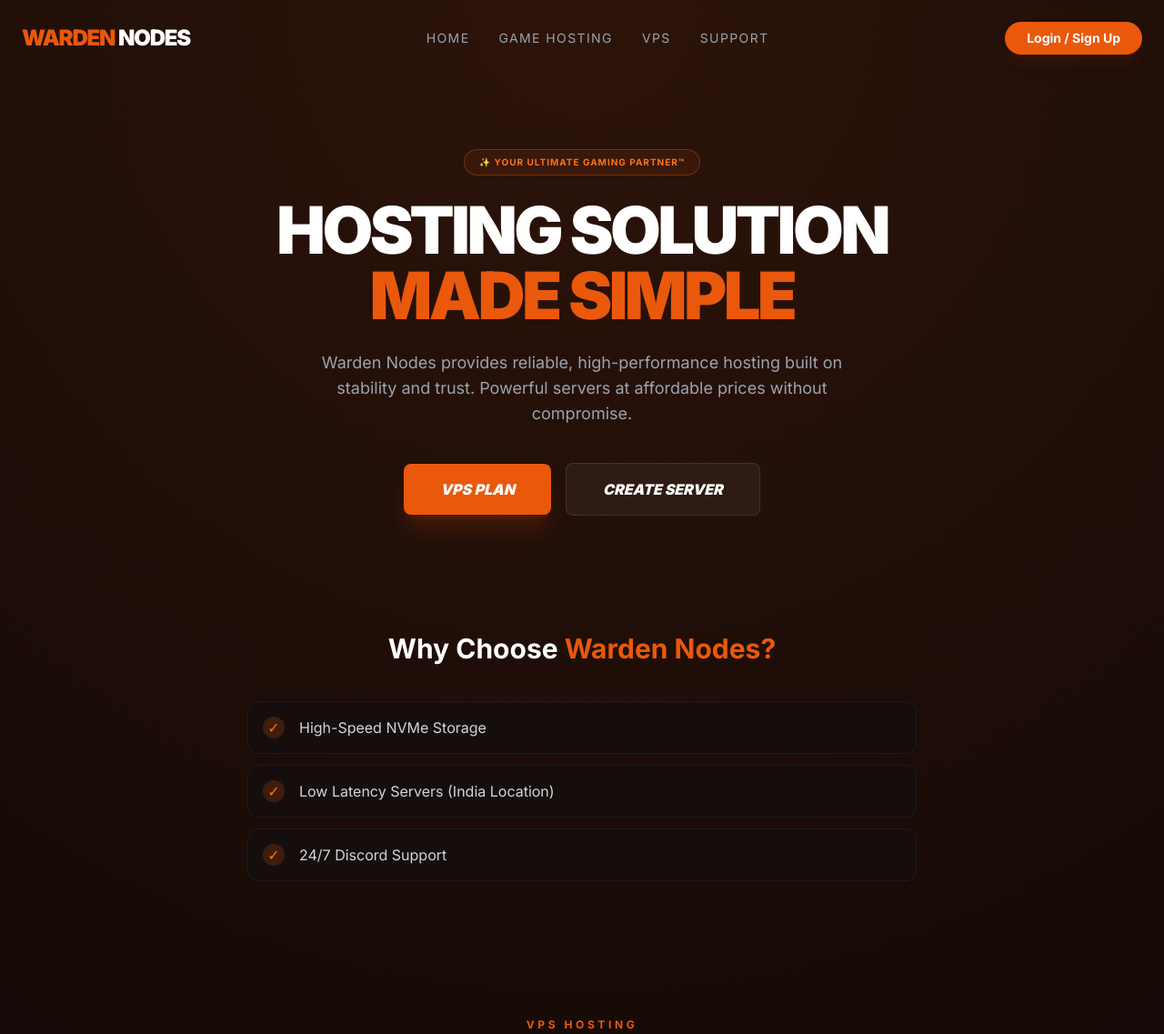
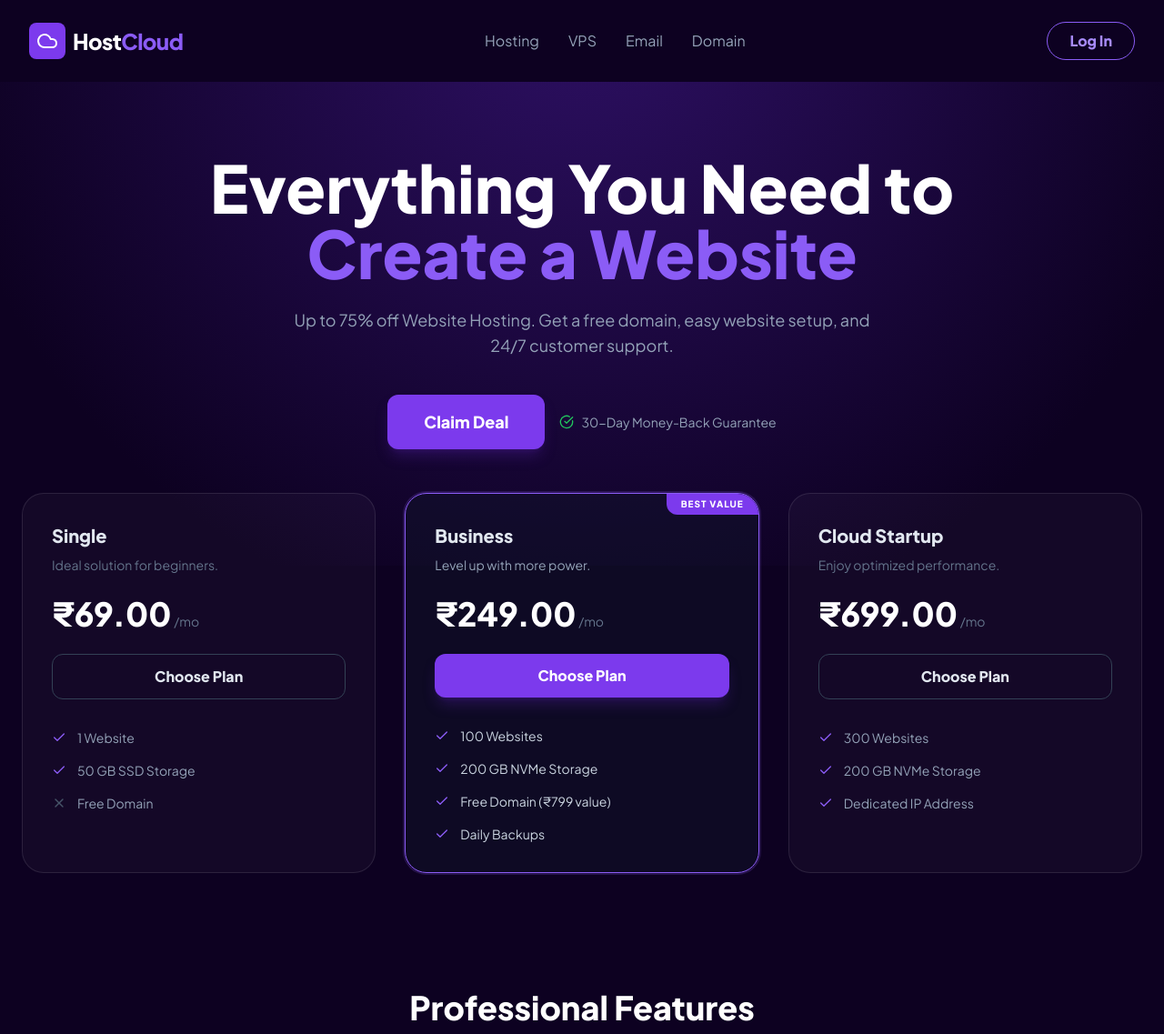
Before and after one commit to craftgang895-source/Me-web, a plain HTML site: page index.html in a window 1280 px wide. Shown: the top 1137 px of the page at 91% size. Drawn offline with nearby package versions, Linux system fonts and the light colour scheme.

Commit message:
Revamp index.html for HostCloud branding
Updated the website title, styles, and navigation structure. Changed branding from 'Warden Nodes' to 'HostCloud' and modified various sections for improved layout and content.

```diff
--- a/index.html
+++ b/index.html
@@ -3,110 +3,153 @@
 <head>
     <meta charset="UTF-8">
     <meta name="viewport" content="width=device-width, initial-scale=1.0">
-    <title>Warden Nodes | Premium Hosting</title>
+    <title>HostCloud | Premium Web Hosting</title>
     <script src="https://cdn.tailwindcss.com"></script>
-    <link href="https://fonts.googleapis.com/css2?family=Inter:wght@400;700;900&display=swap" rel="stylesheet">
+    <script src="https://unpkg.com/lucide@latest"></script>
+    <link href="https://fonts.googleapis.com/css2?family=Plus+Jakarta+Sans:wght@400;600;800&display=swap" rel="stylesheet">
     <style>
-        body {
-            font-family: 'Inter', sans-serif;
-            background-color: #0a0505;
-            background-image: radial-gradient(circle at top, #2d140a 0%, #0a0505 100%);
+        body { font-family: 'Plus Jakarta Sans', sans-serif; background-color: #0d0121; }
+        .hero-gradient {
+            background: radial-gradient(circle at 50% -20%, #2e1065 0%, #0d0121 80%);
         }
-        .glass-card {
-            background: rgba(21, 15, 15, 0.8);
-            border: 1px solid rgba(255, 255, 255, 0.05);
-            backdrop-filter: blur(10px);
+        .host-card {
+            background: rgba(255, 255, 255, 0.03);
+            border: 1px solid rgba(255, 255, 255, 0.1);
+            transition: all 0.3s ease;
+        }
+        .host-card:hover {
+            border-color: #8b5cf6;
+            transform: translateY(-5px);
+            background: rgba(255, 255, 255, 0.05);
         }
     </style>
 </head>
-<body class="text-white selection:bg-orange-600">
+<body class="text-slate-200">
 
-    <nav class="max-w-7xl mx-auto flex justify-between items-center p-6">
-        <div class="text-2xl font-black tracking-tighter text-orange-600">WARDEN <span class="text-white">NODES</span></div>
-        <div class="hidden md:flex gap-8 text-sm font-medium text-gray-400 uppercase tracking-widest">
-            <a href="#" class="hover:text-white">Home</a>
-            <a href="#" class="hover:text-white">Game Hosting</a>
-            <a href="#" class="hover:text-white">VPS</a>
-            <a href="#" class="hover:text-white">Support</a>
+    <nav class="flex justify-between items-center px-8 py-6 max-w-7xl mx-auto">
+        <div class="flex items-center gap-2">
+            <div class="bg-violet-600 p-2 rounded-lg">
+                <i data-lucide="cloud" class="text-white w-6 h-6"></i>
+            </div>
+            <span class="text-2xl font-extrabold tracking-tight text-white">Host<span class="text-violet-500">Cloud</span></span>
         </div>
-        <button class="bg-orange-600 hover:bg-orange-700 px-6 py-2 rounded-full text-sm font-bold transition-all shadow-lg shadow-orange-900/20">
-            Login / Sign Up
+        <div class="hidden md:flex gap-8 font-medium text-slate-400">
+            <a href="#" class="hover:text-violet-400 transition">Hosting</a>
+            <a href="#" class="hover:text-violet-400 transition">VPS</a>
+            <a href="#" class="hover:text-violet-400 transition">Email</a>
+            <a href="#" class="hover:text-violet-400 transition">Domain</a>
+        </div>
+        <button class="border border-violet-500 text-violet-400 px-6 py-2 rounded-full font-bold hover:bg-violet-600 hover:text-white transition">
+            Log In
         </button>
     </nav>
 
-    <section class="text-center pt-20 pb-16 px-4">
-        <span class="bg-orange-900/20 border border-orange-500/30 text-orange-500 text-[10px] px-4 py-1.5 rounded-full uppercase font-bold tracking-widest mb-6 inline-block">
-            ✨ Your Ultimate Gaming Partner™
-        </span>
-        <h1 class="text-5xl md:text-7xl font-black mb-6 uppercase leading-none tracking-tighter">
-            HOSTING SOLUTION <br> <span class="text-orange-600">MADE SIMPLE</span>
-        </h1>
-        <p class="max-w-xl mx-auto text-gray-400 text-base md:text-lg mb-10 leading-relaxed">
-            Warden Nodes provides reliable, high-performance hosting built on stability and trust.
-            Powerful servers at affordable prices without compromise.
-        </p>
-        <div class="flex flex-col sm:flex-row gap-4 justify-center items-center">
-            <button class="bg-orange-600 w-full sm:w-auto px-10 py-4 rounded-lg font-black hover:scale-105 transition-transform shadow-xl shadow-orange-900/40 uppercase italic">VPS PLAN</button>
-            <button class="bg-white/5 border border-white/10 w-full sm:w-auto px-10 py-4 rounded-lg font-black hover:bg-white/10 transition-colors uppercase italic">CREATE SERVER</button>
-        </div>
-    </section>
-
-    <section class="max-w-3xl mx-auto py-16 px-4">
-        <h2 class="text-3xl font-bold text-center mb-10">Why Choose <span class="text-orange-600 text-shadow-glow">Warden Nodes?</span></h2>
-        <div class="space-y-3">
-            <div class="glass-card p-4 rounded-xl flex items-center gap-4 hover:border-orange-600/40 transition-all cursor-default group">
-                <div class="w-6 h-6 rounded-full bg-orange-600/20 flex items-center justify-center text-orange-500 group-hover:bg-orange-600 group-hover:text-white transition-all">✓</div>
-                <span class="font-medium text-gray-300">High-Speed NVMe Storage</span>
-            </div>
-            <div class="glass-card p-4 rounded-xl flex items-center gap-4 hover:border-orange-600/40 transition-all cursor-default group">
-                <div class="w-6 h-6 rounded-full bg-orange-600/20 flex items-center justify-center text-orange-500 group-hover:bg-orange-600 group-hover:text-white transition-all">✓</div>
-                <span class="font-medium text-gray-300">Low Latency Servers (India Location)</span>
-            </div>
-            <div class="glass-card p-4 rounded-xl flex items-center gap-4 hover:border-orange-600/40 transition-all cursor-default group">
-                <div class="w-6 h-6 rounded-full bg-orange-600/20 flex items-center justify-center text-orange-500 group-hover:bg-orange-600 group-hover:text-white transition-all">✓</div>
-                <span class="font-medium text-gray-300">24/7 Discord Support</span>
+    <section class="hero-gradient pt-20 pb-32 px-4 text-center">
+        <div class="max-w-4xl mx-auto">
+            <h1 class="text-5xl md:text-7xl font-extrabold text-white mb-6 leading-tight">
+                Everything You Need to <br> <span class="text-violet-500">Create a Website</span>
+            </h1>
+            <p class="text-lg text-slate-400 mb-10 max-w-2xl mx-auto">
+                Up to 75% off Website Hosting. Get a free domain, easy website setup, and 24/7 customer support.
+            </p>
+            <div class="flex flex-col md:flex-row justify-center items-center gap-4">
+                <button class="bg-violet-600 hover:bg-violet-700 text-white text-lg font-bold px-10 py-4 rounded-xl shadow-lg shadow-violet-900/40 transition-all w-full md:w-auto">
+                    Claim Deal
+                </button>
+                <div class="flex items-center gap-2 text-sm text-slate-400">
+                    <i data-lucide="check-circle" class="w-4 h-4 text-green-500"></i>
+                    30-Day Money-Back Guarantee
+                </div>
             </div>
         </div>
     </section>
 
-    <section class="max-w-6xl mx-auto py-20 px-4">
-        <div class="text-center mb-16">
-            <span class="text-orange-600 font-bold uppercase tracking-[0.3em] text-xs">VPS Hosting</span>
-            <h2 class="text-4xl font-black mt-2 uppercase italic tracking-tighter">VPS <span class="text-orange-600">HOSTING PLANS</span></h2>
-        </div>
+    <section class="max-w-7xl mx-auto px-6 -mt-20">
+        <div class="grid md:grid-cols-3 gap-8">
 
-        <div class="grid md:grid-cols-3 gap-6">
-            <div class="glass-card p-8 rounded-2xl text-center border-t-2 border-t-blue-500/50">
-                <div class="text-4xl mb-4 font-black italic text-blue-500">intel</div>
-                <h3 class="text-xl font-bold mb-3 uppercase tracking-tight">Intel Platinum</h3>
-                <p class="text-sm text-gray-500 mb-8 leading-relaxed">High-performance & stable VPS powered by Intel Platinum processors.</p>
-                <button class="text-orange-500 font-bold text-sm uppercase tracking-widest hover:text-orange-400 transition">Click to view plans</button>
+            <div class="host-card p-8 rounded-3xl">
+                <h3 class="text-xl font-bold mb-2">Single</h3>
+                <p class="text-slate-500 text-sm mb-6">Ideal solution for beginners.</p>
+                <div class="mb-6">
+                    <span class="text-4xl font-black text-white">₹69.00</span>
+                    <span class="text-slate-500 text-sm">/mo</span>
+                </div>
+                <button class="w-full py-3 rounded-xl border border-slate-700 font-bold hover:bg-slate-800 transition mb-8">Choose Plan</button>
+                <ul class="space-y-4 text-sm text-slate-400">
+                    <li class="flex items-center gap-3"><i data-lucide="check" class="w-4 h-4 text-violet-500"></i> 1 Website</li>
+                    <li class="flex items-center gap-3"><i data-lucide="check" class="w-4 h-4 text-violet-500"></i> 50 GB SSD Storage</li>
+                    <li class="flex items-center gap-3"><i data-lucide="x" class="w-4 h-4 text-slate-600"></i> Free Domain</li>
+                </ul>
             </div>
 
-            <div class="glass-card p-8 rounded-2xl text-center border-2 border-orange-600/50 transform md:scale-110 shadow-2xl shadow-orange-900/20 relative z-10 bg-[#1a0d0a]">
-                <div class="text-4xl mb-4 font-black italic text-red-600">AMD EPYC</div>
-                <h3 class="text-xl font-bold mb-3 uppercase tracking-tight">Enterprise EPYC</h3>
-                <p class="text-sm text-gray-400 mb-8 leading-relaxed">Enterprise-grade AMD EPYC for ultimate VPS server performance.</p>
-                <button class="bg-orange-600 text-white w-full py-3 rounded-lg font-bold text-sm uppercase tracking-widest hover:bg-orange-700 transition">Select Plan</button>
+            <div class="host-card p-8 rounded-3xl border-violet-500 ring-2 ring-violet-500/20 relative overflow-hidden bg-slate-900/40">
+                <div class="absolute top-0 right-0 bg-violet-600 text-[10px] font-black px-4 py-1 uppercase rounded-bl-xl tracking-widest text-white">Best Value</div>
+                <h3 class="text-xl font-bold mb-2">Business</h3>
+                <p class="text-slate-400 text-sm mb-6">Level up with more power.</p>
+                <div class="mb-6">
+                    <span class="text-4xl font-black text-white">₹249.00</span>
+                    <span class="text-slate-500 text-sm">/mo</span>
+                </div>
+                <button class="w-full py-3 rounded-xl bg-violet-600 text-white font-bold hover:bg-violet-700 transition mb-8 shadow-lg shadow-violet-900/40">Choose Plan</button>
+                <ul class="space-y-4 text-sm text-slate-300">
+                    <li class="flex items-center gap-3"><i data-lucide="check" class="w-4 h-4 text-violet-500"></i> 100 Websites</li>
+                    <li class="flex items-center gap-3"><i data-lucide="check" class="w-4 h-4 text-violet-500"></i> 200 GB NVMe Storage</li>
+                    <li class="flex items-center gap-3"><i data-lucide="check" class="w-4 h-4 text-violet-500"></i> Free Domain (₹799 value)</li>
+                    <li class="flex items-center gap-3"><i data-lucide="check" class="w-4 h-4 text-violet-500"></i> Daily Backups</li>
+                </ul>
             </div>
 
-            <div class="glass-card p-8 rounded-2xl text-center opacity-50 relative overflow-hidden border-t-2 border-t-orange-500/30">
-                <div class="text-4xl mb-4 font-black italic text-orange-500">RYZEN 9</div>
-                <h3 class="text-xl font-bold mb-3 uppercase tracking-tight">AMD Ryzen 9</h3>
-                <p class="text-sm text-gray-500 mb-8 leading-relaxed">Ultra-fast single-core performance — coming soon.</p>
-                <span class="absolute top-4 right-4 bg-orange-600 text-[8px] font-black px-2 py-1 rounded uppercase">Coming Soon</span>
+            <div class="host-card p-8 rounded-3xl">
+                <h3 class="text-xl font-bold mb-2">Cloud Startup</h3>
+                <p class="text-slate-500 text-sm mb-6">Enjoy optimized performance.</p>
+                <div class="mb-6">
+                    <span class="text-4xl font-black text-white">₹699.00</span>
+                    <span class="text-slate-500 text-sm">/mo</span>
+                </div>
+                <button class="w-full py-3 rounded-xl border border-slate-700 font-bold hover:bg-slate-800 transition mb-8">Choose Plan</button>
+                <ul class="space-y-4 text-sm text-slate-400">
+                    <li class="flex items-center gap-3"><i data-lucide="check" class="w-4 h-4 text-violet-500"></i> 300 Websites</li>
+                    <li class="flex items-center gap-3"><i data-lucide="check" class="w-4 h-4 text-violet-500"></i> 200 GB NVMe Storage</li>
+                    <li class="flex items-center gap-3"><i data-lucide="check" class="w-4 h-4 text-violet-500"></i> Dedicated IP Address</li>
+                </ul>
+            </div>
+
+        </div>
+    </section>
+
+    <section class="max-w-7xl mx-auto px-6 py-32">
+        <h2 class="text-4xl font-extrabold text-center mb-16 text-white">Professional Features</h2>
+        <div class="grid md:grid-cols-4 gap-8">
+            <div class="text-center p-6">
+                <i data-lucide="zap" class="w-10 h-10 text-violet-500 mx-auto mb-4"></i>
+                <h4 class="font-bold mb-2">Max Performance</h4>
+                <p class="text-sm text-slate-500">Litespeed web servers for 10x speed.</p>
+            </div>
+            <div class="text-center p-6">
+                <i data-lucide="shield-check" class="w-10 h-10 text-violet-500 mx-auto mb-4"></i>
+                <h4 class="font-bold mb-2">Advanced Security</h4>
+                <p class="text-sm text-slate-500">Free SSL and DDoS protection.</p>
+            </div>
+            <div class="text-center p-6">
+                <i data-lucide="headset" class="w-10 h-10 text-violet-500 mx-auto mb-4"></i>
+                <h4 class="font-bold mb-2">24/7 Support</h4>
+                <p class="text-sm text-slate-500">Expert help whenever you need it.</p>
+            </div>
+            <div class="text-center p-6">
+                <i data-lucide="mouse-pointer-2" class="w-10 h-10 text-violet-500 mx-auto mb-4"></i>
+                <h4 class="font-bold mb-2">Easy Setup</h4>
+                <p class="text-sm text-slate-500">1-click WordPress installation.</p>
             </div>
         </div>
     </section>
 
-    <footer class="border-t border-white/5 bg-black/50 py-12">
-        <div class="max-w-7xl mx-auto px-4 flex flex-wrap justify-center gap-10 text-[10px] font-bold text-gray-500 uppercase tracking-[0.2em]">
-            <div class="flex items-center gap-2"><span>🇮🇳</span> India Node</div>
-            <div class="flex items-center gap-2"><span>⚡</span> Low Latency</div>
-            <div class="flex items-center gap-2"><span>🔐</span> Full Root Access</div>
-            <div class="flex items-center gap-2"><span>🚀</span> NVMe SSD</div>
-        </div>
+    <footer class="bg-black/50 py-12 text-center text-slate-500 text-sm border-t border-slate-900">
+        <p>© 2026 HostCloud Global. All rights reserved.</p>
     </footer>
 
+    <script>
+        // Initialize Lucide icons
+        lucide.createIcons();
+    </script>
 </body>
 </html>
```
